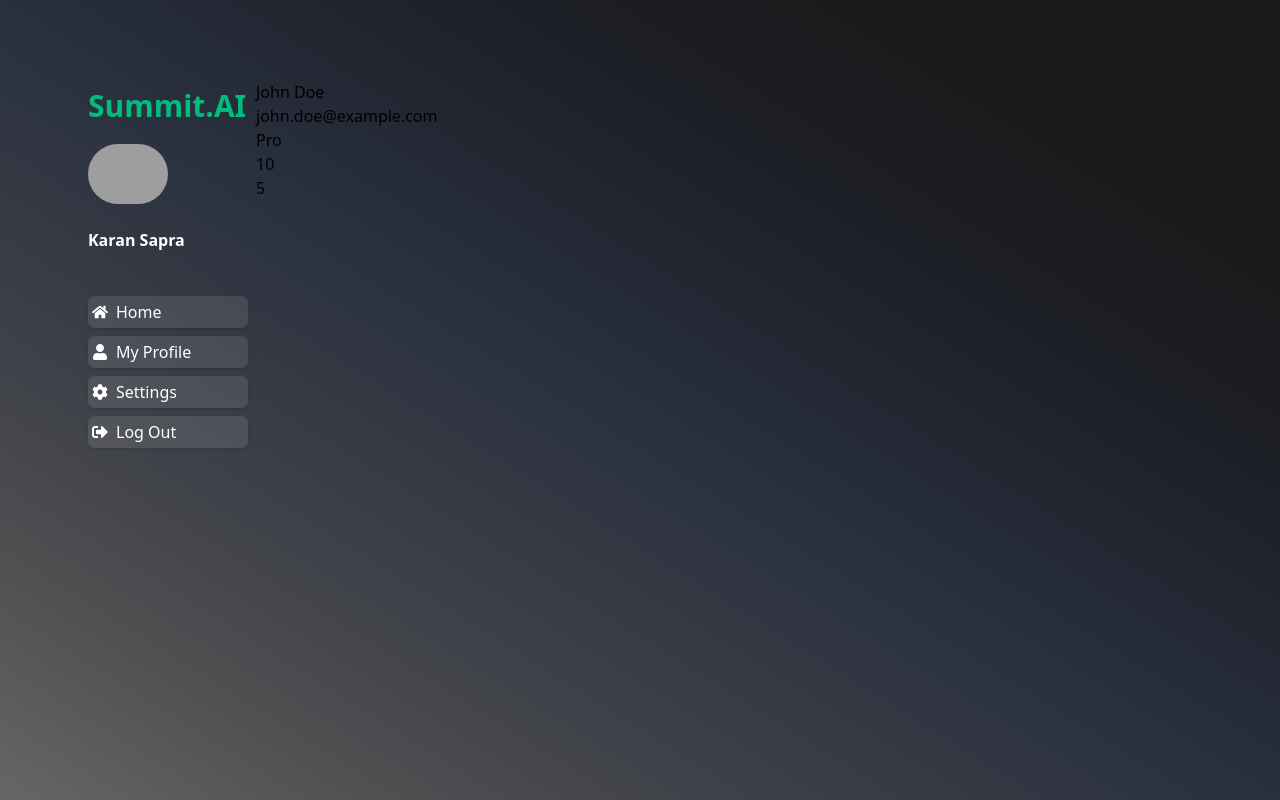
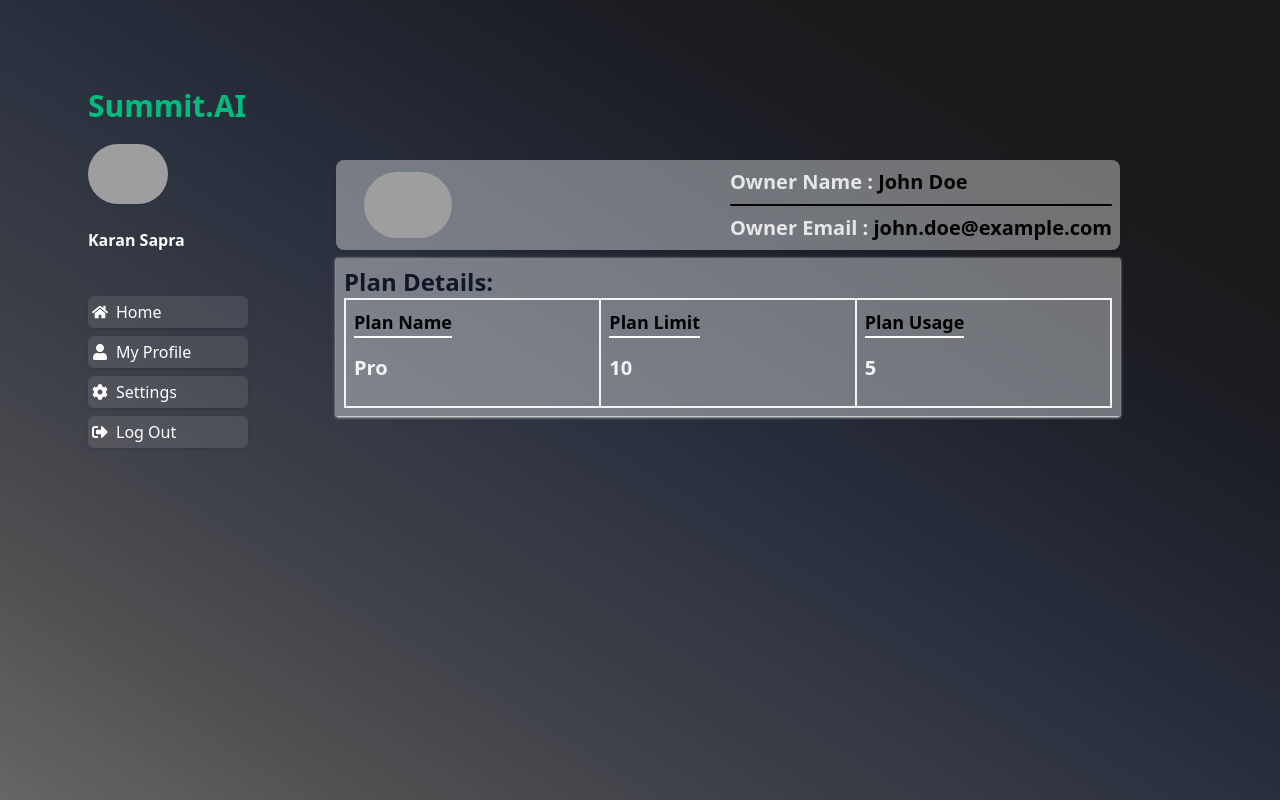
Before and after one commit to KaranSapra124/Summit.AI, a React (Vite) app: page /user/profile in a window 1280 px wide. Built offline with nearby package versions, Linux system fonts and the light colour scheme; grey boxes are pictures that could not be loaded.

Commit message:
Added Table In Profile

```diff
--- a/src/Components/UserPanel/Components/Profile/Profile.tsx
+++ b/src/Components/UserPanel/Components/Profile/Profile.tsx
@@ -1,3 +1,6 @@
+import Divider from "../../../../Utils/Divider";
+import Container from "../../../Global/Container";
+
 interface planDetail {
   type: string;
   usage: number;
@@ -19,15 +22,57 @@ function Profile() {
     },
   };
   return (
-    <div>
-      <h1>{details?.name}</h1>
-      <h2>{details?.email}</h2>
-      <div>
-        <h1>{details.plan.type}</h1>
-        <p>{details.plan.limit}</p>
-        <p>{details.plan.usage}</p>
-      </div>
-    </div>
+    <>
+      <Container className="p-20 w-full">
+        <div className="flex justify-between items-center shadow-sm bg-gray-100/40 rounded-lg p-2 ">
+          <img
+            className="w-22 rounded-full mx-5"
+            src="https://i.pinimg.com/236x/cd/4b/d9/cd4bd9b0ea2807611ba3a67c331bff0b.jpg"
+            alt="No Image"
+          />
+          <div>
+            <h1 className="text-xl font-bold text-black">
+              <span className="text-gray-200 font-extrabold ">
+                Owner Name :{" "}
+              </span>
+              {details?.name}
+            </h1>
+            <Divider className="h-0.5 w-full bg-black rounded-full my-2 " />
+            <h2 className="text-xl font-bold text-black">
+              {" "}
+              <span className="text-gray-200 font-extrabold ">
+                Owner Email :{" "}
+              </span>
+              {details?.email}
+            </h2>
+          </div>
+        </div>
+        <div className="shadow-sm shadow-white bg-gray-100/40 my-2  p-2 w-full justify-center items-center">
+          <h2 className="text-gray-900 text-2xl font-extrabold">
+            Plan Details:
+          </h2>
+          <div className="flex justify-between">
+            <table className="flex justify-between w-full border border-gray-100 ">
+              <td className="border w-full border-gray-100 p-2 font-bold">
+                <tr className="text-lg  border-b-2 border-white">Plan Name</tr>
+                <td className="text-xl font-extrabold text-gray-100 py-4">{details?.plan.type}</td>
+              </td>
+              <td className="border w-full border-gray-100 p-2 font-bold">
+                <tr className="text-lg  border-b-2 border-white">Plan Limit</tr>
+                <td className="text-xl font-extrabold text-gray-100 py-4">{details?.plan.limit}</td>
+              </td>
+              <td className="border w-full border-gray-100 p-2 font-bold">
+                <tr className="text-lg  border-b-2 border-white">Plan Usage</tr>
+                <td className="text-xl font-extrabold text-gray-100 py-4">{details?.plan.usage}</td>
+              </td>
+            </table>
+            {/* <h1>{details.plan.type}</h1>
+            <p>{details.plan.limit}</p>
+            <p>{details.plan.usage}</p> */}
+          </div>
+        </div>
+      </Container>
+    </>
   );
 }
 
--- a/src/Components/UserPanel/Dashboard.tsx
+++ b/src/Components/UserPanel/Dashboard.tsx
@@ -7,12 +7,12 @@ const Dashboard = () => {
   const links = [
     {
       title: "Home",
-      link: "/",
+      link: "/user",
       icon: <FaHome />,
     },
     {
       title: "My Profile",
-      link: "/my-profile",
+      link: "/user/profile",
       icon: <FaUser />,
     },
     {
@@ -114,7 +114,10 @@ const Dashboard = () => {
         </div>
       </div>
       {window.location.pathname === "/user" ? (
-        <div className="grid grid-cols-1 sm:grid-cols-2 lg:grid-cols-3  mx-auto gap-4 p-4">
+        <div
+          // key={isChanged}
+          className="grid grid-cols-1 sm:grid-cols-2 lg:grid-cols-3  mx-auto gap-4 p-4"
+        >
           {aiTextSummarizerDashboardData?.map((elem, index) => {
             return (
               <div
```
